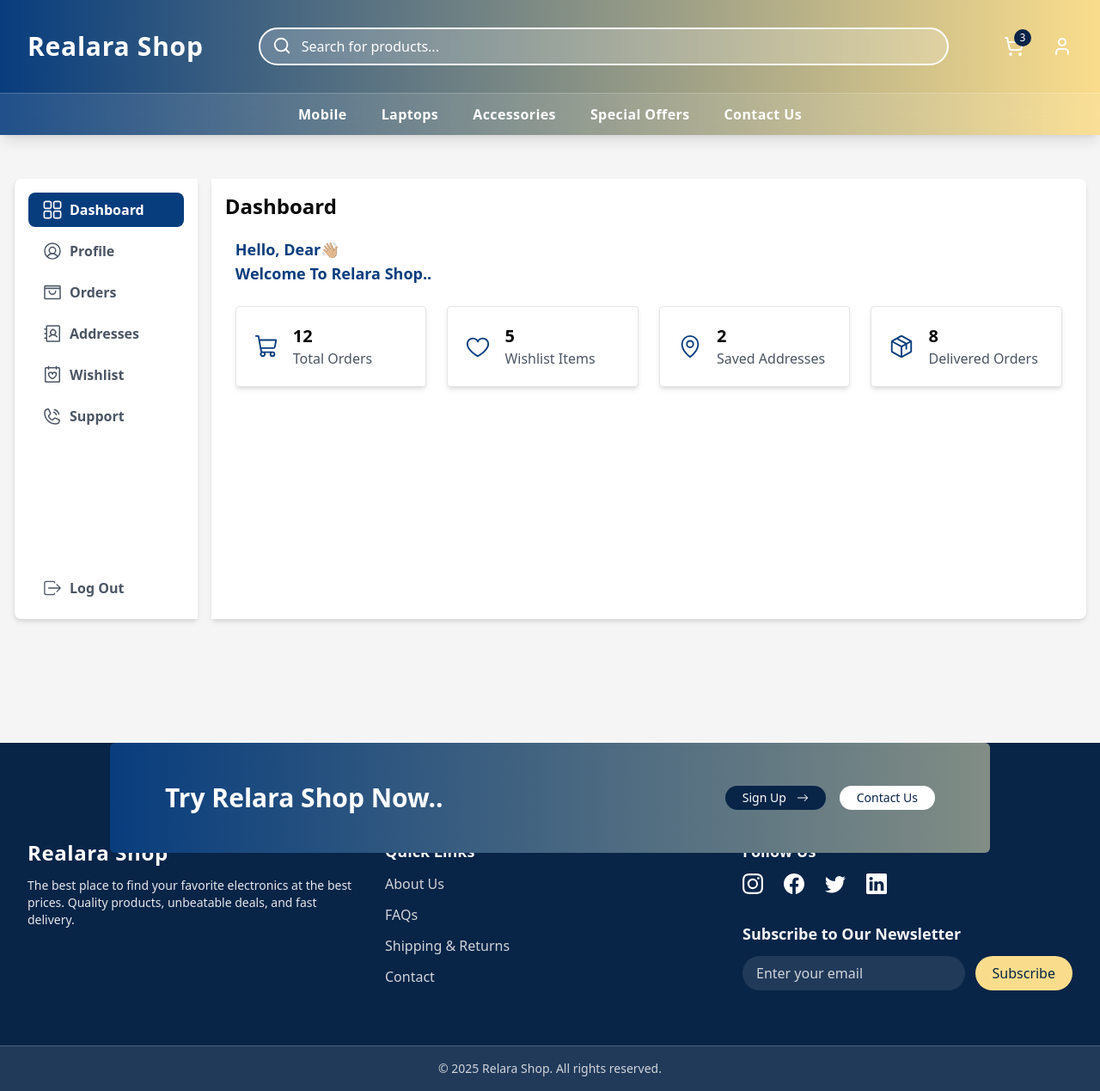
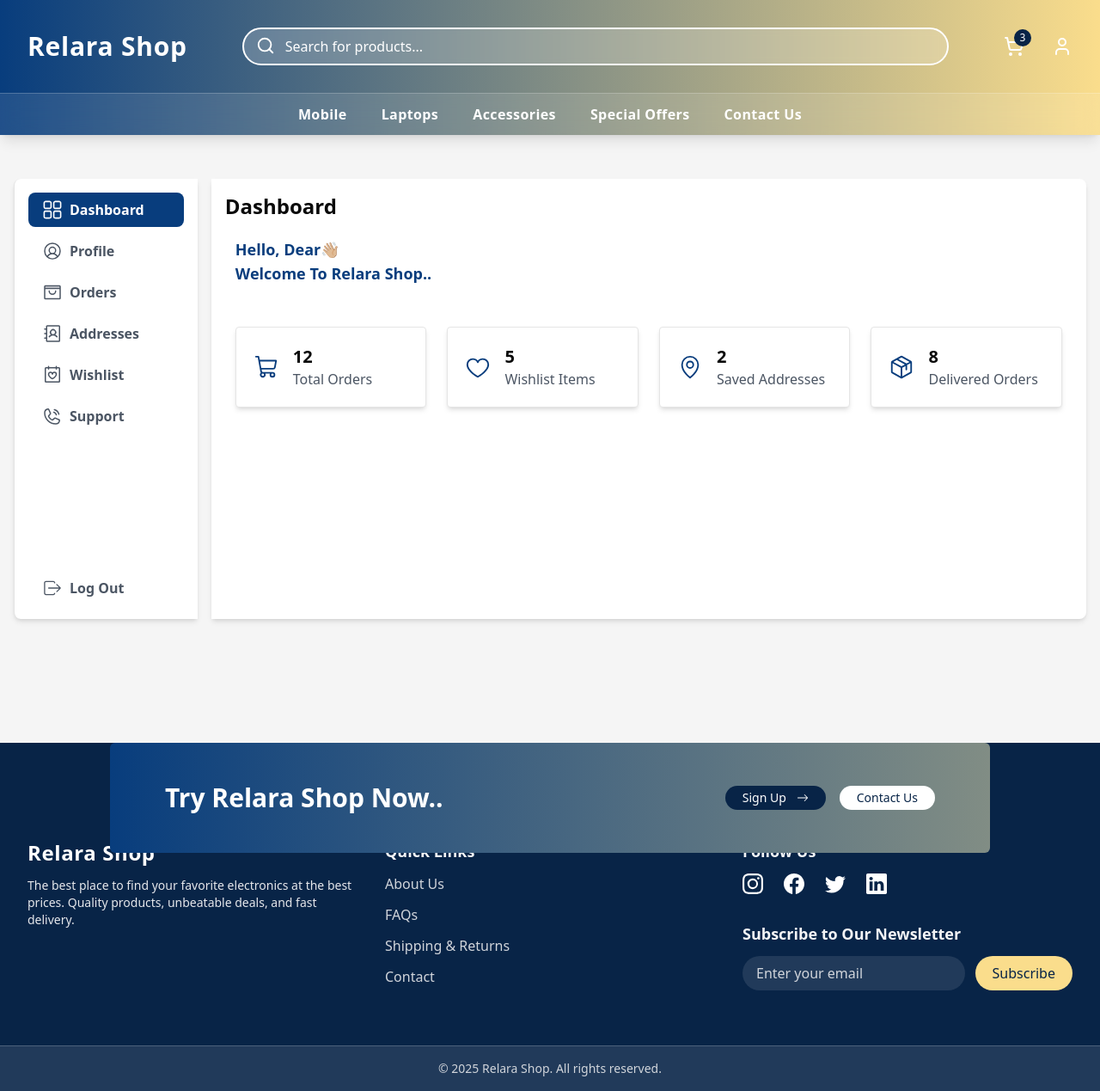
Before and after one commit to pouriasabaghi/relara_shop, a Next.js app: page /panel in a window 1280 px wide. Shown: the whole page at 86% size. Built offline with nearby package versions, Linux system fonts and the light colour scheme.

Commit message:
🧑‍💻 chore: rename variables and fix small bugs

```diff
--- a/app/(shop)/categories/[slug]/page.tsx
+++ b/app/(shop)/categories/[slug]/page.tsx
@@ -29,6 +29,8 @@ async function CategoryProducts({
 
   const { data: products }: { data: Product[] } = await response.json();
 
+  // console.log(products);
+
   return (
     <div className="grid grid-cols-1 place-items-center gap-10 md:grid-cols-2 lg:grid-cols-3 xl:grid-cols-5">
       {products.map((product) => (
--- a/app/(shop)/products/[slug]/page.tsx
+++ b/app/(shop)/products/[slug]/page.tsx
@@ -14,10 +14,9 @@ type ProductType = {
   name: string;
   price: number;
   primary_image: {
-    sizes: {
-      [key: string]: { path: string; url: string };
-    };
-  };  description: string;
+    url: string;
+  };
+  description: string;
 };
 
 async function Product({ params }: { params: Promise<{ slug: string }> }) {
@@ -32,13 +31,13 @@ async function Product({ params }: { params: Promise<{ slug: string }> }) {
     },
   );
 
-  const product : ProductType  = await response.json();
+  const product: ProductType = await response.json();
 
   return (
     <div className="container mx-auto border bg-gray-50 px-4 py-12">
       {/* Product Name */}
       <h1 className="mb-6 text-left text-2xl font-semibold text-gray-800 lg:text-3xl">
-       {product.name}
+        {product.name}
       </h1>
 
       {/* Rating */}
@@ -58,17 +57,18 @@ async function Product({ params }: { params: Promise<{ slug: string }> }) {
         {/* Product Images */}
         <div className="relative m-auto h-96 w-full max-w-md">
           <Image
-            src={product.primary_image?.sizes?.thumbnail?.url}
-            alt="Apple iPhone 16 Pro Max"
+            src={product.primary_image?.url}
+            alt={product.name}
             layout="fill"
             objectFit="contain"
           />
         </div>
-
         {/* Product Details */}
         <div className="space-y-4">
           {/* Price */}
-          <p className="text-2xl font-semibold text-gray-900">{product.price}</p>
+          <p className="text-2xl font-semibold text-gray-900">
+            {product.price}
+          </p>
 
           {/* Choose Color */}
           <Accordion type="single" collapsible defaultValue="color">
@@ -142,9 +142,7 @@ async function Product({ params }: { params: Promise<{ slug: string }> }) {
         <h2 className="border-b pb-2 text-2xl font-semibold text-gray-800">
           Product Description
         </h2>
-        <p className="mt-4 text-gray-700">
-          {product.description}
-        </p>
+        <p className="mt-4 text-gray-700">{product.description}</p>
       </div>
 
       {/* Technical Specifications */}
--- a/app/(user)/panel/page.tsx
+++ b/app/(user)/panel/page.tsx
@@ -12,7 +12,7 @@ export default function Panel() {
   return (
     <div>
       <p className="mb-4 md:mb-2 text-2xl font-bold">Dashboard</p>
-      <p className="md:p-3 text-lg font-semibold text-customPrimary">Hello, Dear👋🏼<br/>Welcome To Relara Shop..</p>
+      <p className="md:p-3 text-lg font-semibold text-customPrimary">Hello, Dear👋🏼<br/>Welcome To Relara Shop..</p><br/>
       <div className="grid grid-cols-1 md:grid-cols-2 lg:grid-cols-4 gap-6 md:p-3">
         {stats.map((stat) => (
           <div
--- a/layouts/DesktopHeader.tsx
+++ b/layouts/DesktopHeader.tsx
@@ -3,6 +3,7 @@
 import React, { useState } from "react";
 import { Search, ShoppingCart, User } from "lucide-react";
 import MiniShopCart from "@/components/cards/MiniShopCart";
+import Link from "next/link";
 
 export default function DesktopHeader() {
   const [isOpen, setIsOpen] = useState(false);
@@ -13,7 +14,7 @@ export default function DesktopHeader() {
         {/* Logo */}
         <div className="flex items-center space-x-4">
           <span className="text-3xl font-extrabold tracking-wide">
-            Realara Shop
+            Relara Shop
           </span>
         </div>
 
@@ -41,9 +42,9 @@ export default function DesktopHeader() {
               3
             </span>
           </button>
-          <button className="transition-transform duration-200 hover:scale-110">
+          <Link href="/panel" className="transition-transform duration-200 hover:scale-110">
             <User size={24} className="text-white hover:text-customPrimary" />
-          </button>
+          </Link>
         </div>
       </div>
 
--- a/layouts/MainFooter.tsx
+++ b/layouts/MainFooter.tsx
@@ -28,7 +28,7 @@ export default function MainFooter() {
         {/* Logo & Description */}
         <div>
           <h2 className="text-2xl font-extrabold tracking-wide">
-            Realara Shop
+            Relara Shop
           </h2>
           <p className="mt-3 text-sm text-gray-200">
             The best place to find your favorite electronics at the best prices.
```
